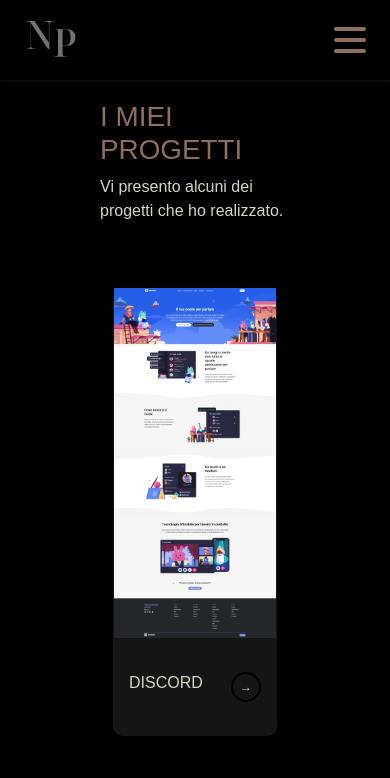
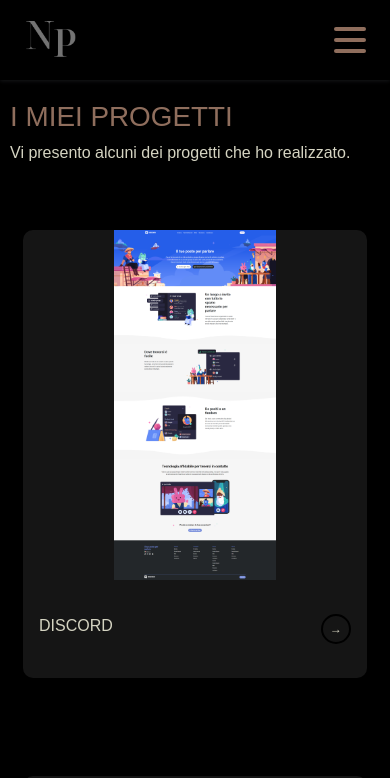
Before and after one commit to NicholasPeara92/my-portfolio, a Vue app: page /portfolio in a window 390 px wide. Shown: the top 778 px of the page. Built offline with nearby package versions, Linux system fonts and the light colour scheme; a web font is replaced by a local one.

Commit message:
Fix responsive portfolio section

```diff
--- a/src/pages/Portfolio.vue
+++ b/src/pages/Portfolio.vue
@@ -3,7 +3,7 @@
     <h1>I MIEI PROGETTI</h1>
     <p>Vi presento alcuni dei progetti che ho realizzato.</p>
     <div class="container-fluid">
-      <div class="row justify-content-between">
+      <div class="row justify-content-center">
         <div v-for="project in projects" class="col-12 card my-5">
           <div class="card__inner">
             <div class="card__side card__side--front">
@@ -175,4 +175,9 @@ img {
   border: 2px solid #000;
   border-radius: 50%;
 }
+@media only screen and (max-width: 768px) {
+  .portfolio {
+    padding: 100px 10px 10px 10px;
+  }
+}
 </style>
```
